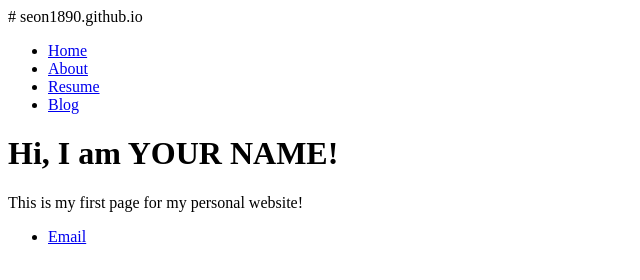
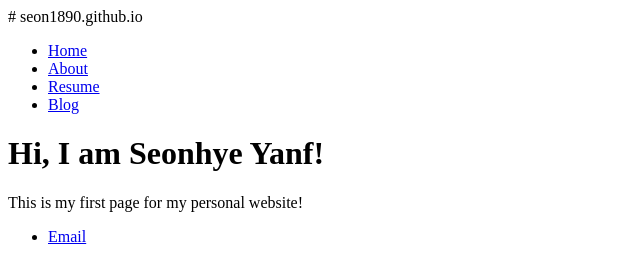
Before and after one commit to seon1890/seon1890.github.io, a plain HTML site: page index.html in a window 1280 px wide. Shown: the whole page, without its empty margins (0-640 px from the left). Drawn offline with Linux system fonts and the light colour scheme.

Commit message:
Update index.html

```diff
--- a/index.html
+++ b/index.html
@@ -15,7 +15,7 @@
    </nav>
    <div class=”container”>
      <div class=”blurb”>
-       <h1>Hi, I am YOUR NAME!</h1>
+       <h1>Hi, I am Seonhye Yanf!</h1>
        <p>This is my first page for my personal website!</a></p>
      </div>
    </div>
```
